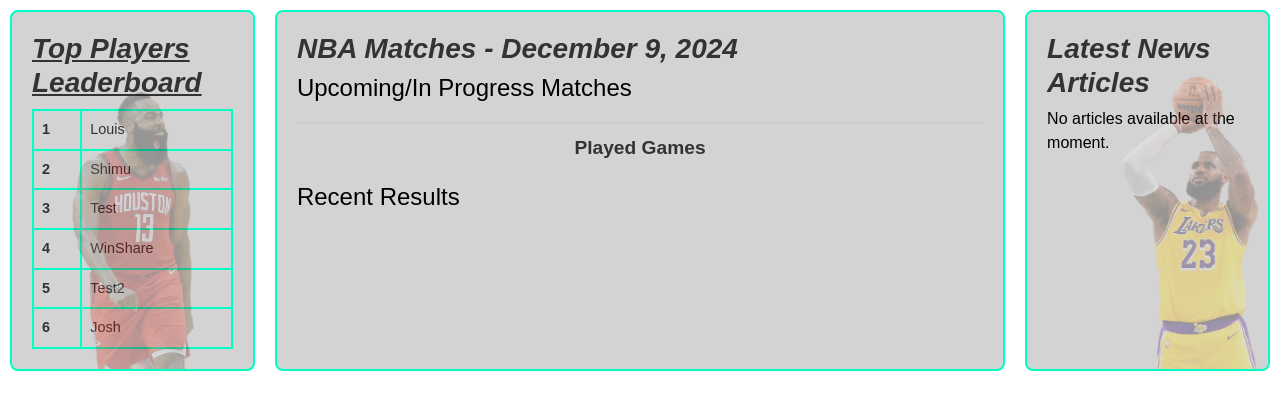
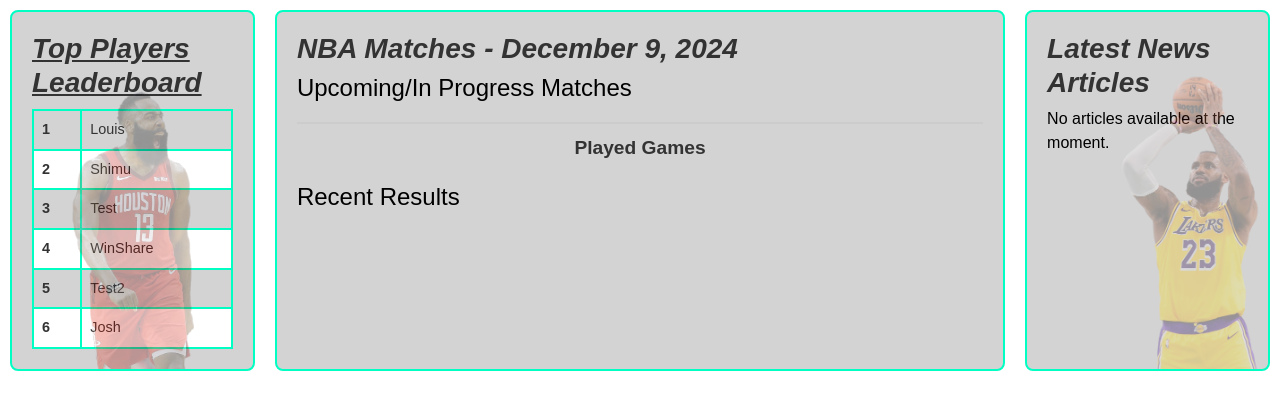
Before and after one commit to RPI-ITWS/ITWS-2110-F24-WinShare, a PHP site: page / in a window 1280 px wide. Shown: the part 65-475 px from the top of the page. Run offline with PHP 8.4, Linux system fonts and the light colour scheme; data comes from the database, SQL or seed files in the repository; data that the repository does not hold is empty.

Commit message:
I just wanna chnage mini leaderboard colors

```diff
--- a/assets/miniLeaderboard.css
+++ b/assets/miniLeaderboard.css
@@ -13,7 +13,7 @@
 }
 
 #miniLeaderboard tr:nth-child(even) {
-    background-color: #d3d3d3;
+    background-color: #ffff;
 }
 
 #miniLeaderboard tr:hover {
```
